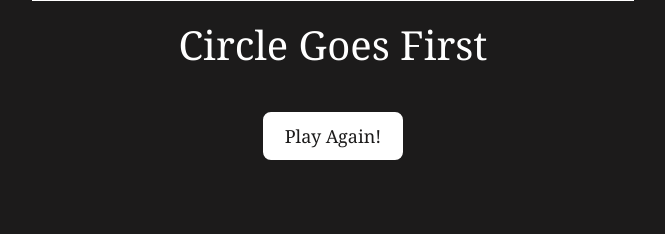
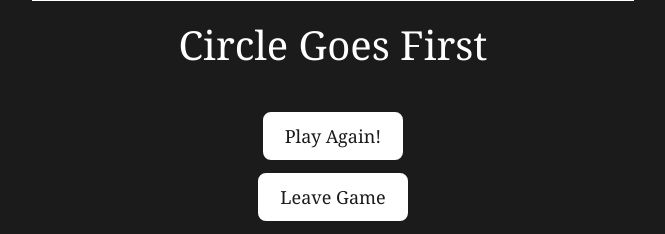
Before and after one commit to hey-granth/tic-tac-toe, a Flask app: page / in a window 1280 px wide. Shown: the part 951-1185 px from the top of the page, without its empty margins (307-972 px from the left). Before the commit the page ends 1111 px from the top, so only its background shows below. Run offline with Flask 3, Linux system fonts and the light colour scheme.

Commit message:
fixed bugs

```diff
--- a/app/sockets.py
+++ b/app/sockets.py
@@ -10,12 +10,13 @@ def register_socketio_events(socketio):
         if game_code not in games:
             emit('error', {'message': 'Game not found'})
             return
-        if len(games[game_code]) >=2:
+        if len(games[game_code]['players']) >= 2:
             emit('error', {'message': 'Game is full'})
             return
 
         join_room(game_code)
-        games[game_code]['players'].append(sid)
+        if sid not in games[game_code]['players']:
+            games[game_code]['players'].append(sid)
         emit('joined_game', {'message': f'Player {sid} joined game {game_code}'}, room=game_code)
 
     @socketio.on('leave_game')
--- a/static/app.js
+++ b/static/app.js
@@ -91,6 +91,18 @@ document.addEventListener("DOMContentLoaded", async function () {
         infoDisplay.textContent = "Joining game...";
     });
 
+    document.getElementById("leave-btn").addEventListener("click", () => {
+        if (!gameCode) {
+            infoDisplay.textContent = "No game to leave.";
+            return;
+        }
+        socket.emit("leave_game", {game_code: gameCode});
+        gameActive = false;
+        setBoardEnabled(false);
+        infoDisplay.textContent = "You left the game.";
+        gameCode = "";
+    });
+
     socket.on("joined", (data) => {
         const myId = socket.id;
         isPlayerTurn = data.players[0] === myId;
@@ -116,6 +128,17 @@ document.addEventListener("DOMContentLoaded", async function () {
         setBoardEnabled(isPlayerTurn && gameActive);
     });
 
+    socket.on("left_game", (data) => {
+        infoDisplay.textContent = data.message || "You left the game.";
+        gameActive = false;
+        setBoardEnabled(false);
+        gameCode = "";
+    });
+
+    socket.on("error", (data) => {
+        infoDisplay.textContent = data.message || "An error occurred.";
+    });
+
     function addGo(e) {
         if (!isPlayerTurn || !gameActive) return;
 
--- a/static/styles.css
+++ b/static/styles.css
@@ -87,7 +87,7 @@ body {
     text-align: center;
 }
 
-#reload-btn {
+#reload-btn, #leave-btn {
     padding: 10px 20px;
     font-size: 18px;
     font-family: "cursive", Georgia;
@@ -97,9 +97,10 @@ body {
     cursor: pointer;
     border-radius: 8px;
     transition: all 0.3s ease;
+    margin-bottom: 1%;
 }
 
-#reload-btn:hover {
+#reload-btn:hover, #leave-btn:hover, #create-btn:hover, #leave-btn:active, #leave-btn:active:hover, #join-btn:hover, #join-btn:active, #create-btn:active {
     background-color: #1c1b1b;
     color: #ffffff;
 }
--- a/templates/index.html
+++ b/templates/index.html
@@ -22,5 +22,6 @@
         <script src="{{ url_for('static', filename='app.js') }}"></script>
 
         <button id="reload-btn">Play Again!</button>
+        <button id="leave-btn">Leave Game</button>
     </body>
 </html>
```
